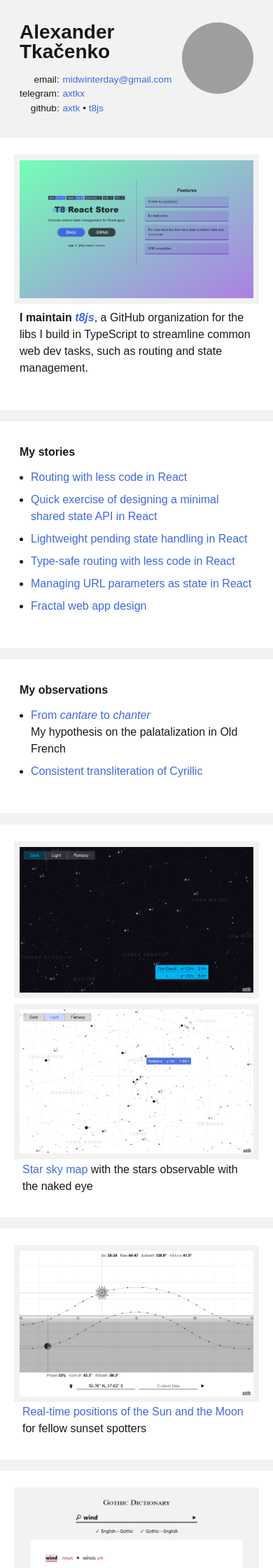
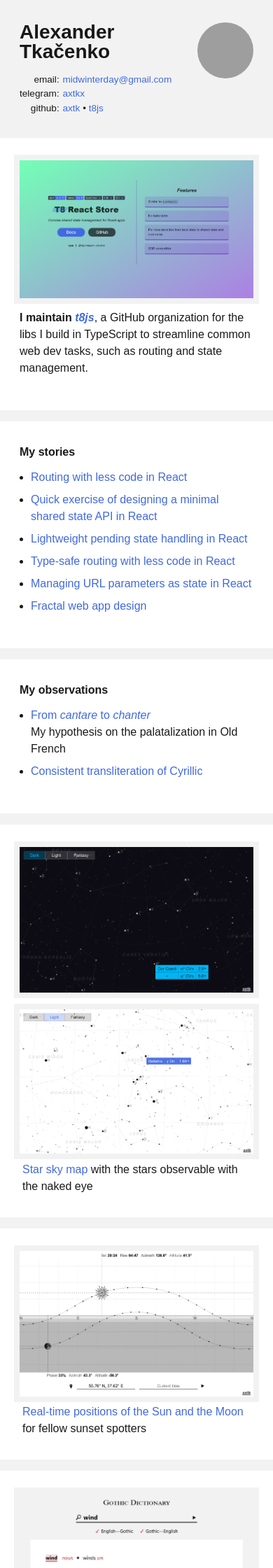
Before and after one commit to axtk/axtk.github.io, a Jekyll site: the page index.html, which Jekyll copies as it is, in a window 390 px wide. Shown: the top 2240 px of the page at 70% size. Built offline with Jekyll 4.4.1, drawn with Linux system fonts in a browser that asks for light colours; grey boxes are pictures that could not be loaded.

Commit message:
update index intro image size

```diff
--- a/x/assets/index.css
+++ b/x/assets/index.css
@@ -184,6 +184,8 @@ strong::before {
     font-size: 1.75rem;
   }
   .intro .image {
+    --size: 5rem;
+
     float: right;
     border-radius: 50%;
   }
```
